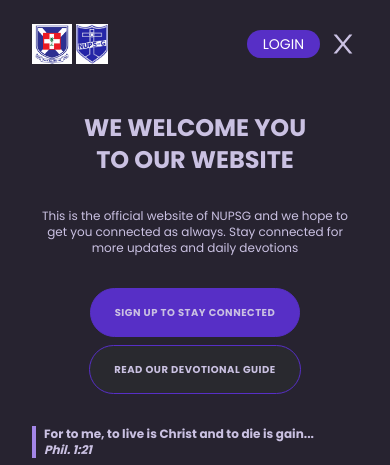
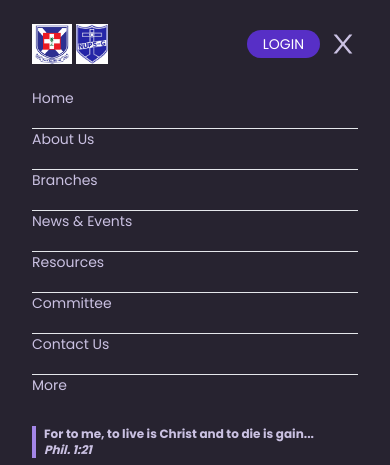
Before and after one commit to nupsgofficial/national-website, a React (Vite) app: page / in a window 390 px wide. Both pictures are taken after a click on the element 343 px from the left and 44 px from the top of the page. Shown: the top 465 px of the page. Built offline with nearby package versions, Linux system fonts and the light colour scheme.

Commit message:
dropdownmenu complete

```diff
--- a/src/components/NavBar.jsx
+++ b/src/components/NavBar.jsx
@@ -11,7 +11,8 @@ const NavBar = () => {
     setOpen((prevState) => !prevState);
   }
   return (
-    <nav className="font-poppins flex justify-between items-center container px-8 md:px-12 mx-auto mt-6 mb-12 md:mb-8 ">
+    <>
+      <nav className="font-poppins flex justify-between items-center container px-8 md:px-12 mx-auto mt-6 mb-12 md:mb-8  relative">
         <div className="flex gap-x-1 md:gap-3">
           <figure className="w-10 h-10 md:w-10 md:h-10">
             <a href="#">
@@ -67,7 +68,36 @@ const NavBar = () => {
             )}
           </span>
         </div>
+        {isOpen && (
+          <ul className="md:flex gap-x-5 text-sm  text-color-1 font-poppins space-y-5 px-8 divide-y w-full bg-primary-1 py-5 absolute top-11 left-0 z-20">
+            <li>
+              <a href="#">Home</a>
+            </li>
+            <li>
+              <a href="#">About Us</a>
+            </li>
+            <li>
+              <a href="#">Branches</a>
+            </li>
+            <li>
+              <a href="#">News &amp; Events</a>
+            </li>
+            <li>
+              <a href="#">Resources</a>
+            </li>
+            <li>
+              <a href="#">Committee</a>
+            </li>
+            <li>
+              <a href="#">Contact Us</a>
+            </li>
+            <li>
+              <a href="#">More</a>
+            </li>
+          </ul>
+        )}
       </nav>
+    </>
   );
 };
 
```
Lines whose indentation alone changed are shown as unchanged.
